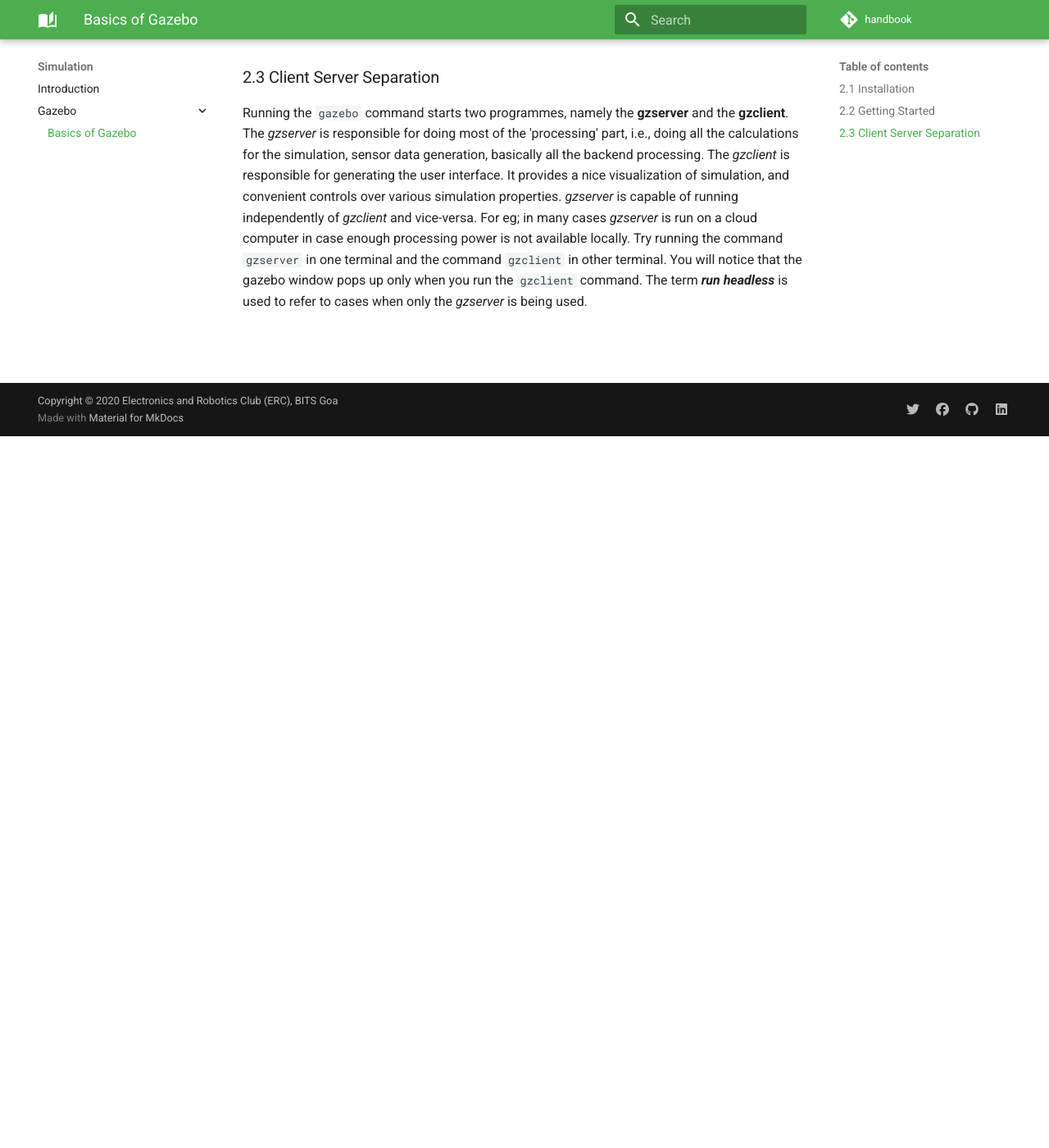
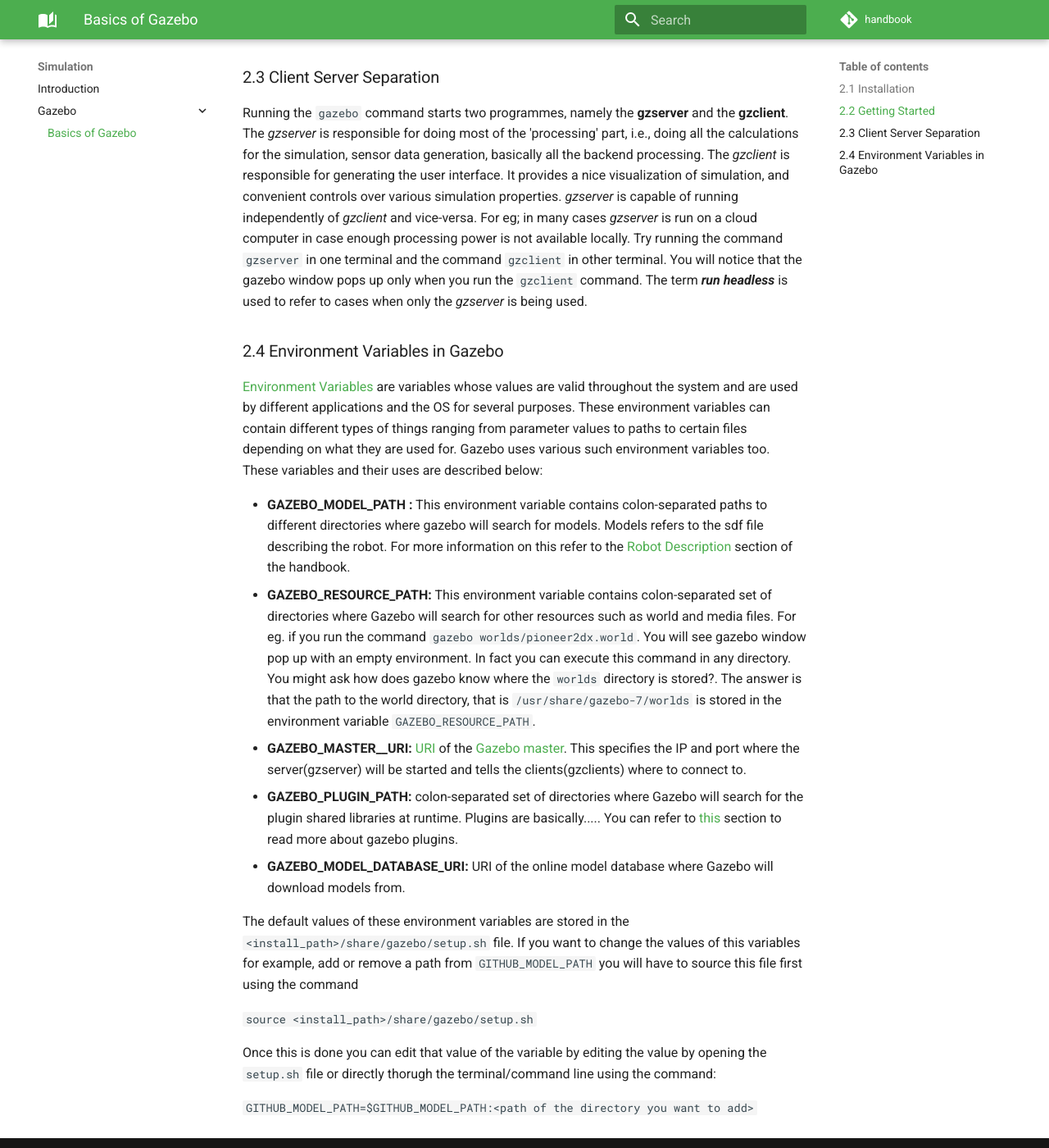
Before and after one commit to ERC-BPGC/handbook, an MkDocs documentation site: the page built from docs/simulation/gazebo/basics.md, in a window 1280 px wide and 1400 px high, scrolled down 868 px. Shown: the whole window at 82% size. Built offline with MkDocs 1.6.1 and Material for MkDocs 9.7.7, drawn with Linux system fonts in a browser that asks for light colours; comment, search, counter and statistics services are not loaded.

```diff
--- a/docs/simulation/gazebo/basics.md
+++ b/docs/simulation/gazebo/basics.md
@@ -30,3 +30,25 @@ A file can be opened simply by running the follwing command in the command line:
 ### 2.3 Client Server Separation
 
 Running the `gazebo` command starts two programmes, namely the **gzserver** and the **gzclient**. The _gzserver_ is responsible for doing most of the 'processing' part, i.e., doing all the calculations for the simulation, sensor data generation, basically all the backend processing. The _gzclient_ is responsible for generating the user interface. It provides a nice visualization of simulation, and convenient controls over various simulation properties. _gzserver_ is capable of running independently of _gzclient_ and vice-versa. For eg; in many cases _gzserver_ is run on a cloud computer in case enough processing power is not available locally. Try running the command `gzserver` in one terminal and the command `gzclient` in other terminal. You will notice that the gazebo window pops up only when you run the `gzclient` command. The term **_run headless_** is used to refer to cases when only the _gzserver_ is being used.
+
+### 2.4 Environment Variables in Gazebo
+
+[Environment Variables]() are variables whose values are valid throughout the system and are used by different applications and the OS for several purposes. These environment variables can contain different types of things ranging from parameter values to paths to certain files depending on what they are used for. Gazebo uses various such environment variables too. These variables and their uses are described below:
+
+* **GAZEBO_MODEL_PATH :** This environment variable contains colon-separated paths to different directories where gazebo will search for models. Models refers to the sdf file describing the robot. For more information on this refer to the [Robot Description]() section of the handbook.
+  &nbsp;
+* **GAZEBO_RESOURCE_PATH:** This environment variable contains colon-separated set of directories where Gazebo will search for other resources such as world and media files. For eg. if you run the command `gazebo worlds/pioneer2dx.world`. You will see gazebo window pop up with an empty environment. In fact you can execute this command in any directory. You might ask how does gazebo know where the `worlds`  directory is stored?. The answer is that the path to the world directory, that is `/usr/share/gazebo-7/worlds` is stored in the environment variable `GAZEBO_RESOURCE_PATH`.
+&nbsp;
+* **GAZEBO_MASTER__URI:** [URI]() of the [Gazebo master](). This specifies the IP and port where the server(gzserver) will be started and tells the clients(gzclients) where to connect to.
+&nbsp;
+* **GAZEBO_PLUGIN_PATH:** colon-separated set of directories where Gazebo will search for the plugin shared libraries at runtime. Plugins are basically..... You can refer to [this]() section to read more about gazebo plugins.
+&nbsp;
+* **GAZEBO_MODEL_DATABASE_URI:** URI of the online model database where Gazebo will download models from.
+
+The default values of these environment variables are stored in the `<install_path>/share/gazebo/setup.sh` file. If you want to change the values of this variables for example, add or remove a path from `GITHUB_MODEL_PATH` you will have to source this file first using the command
+
+`source <install_path>/share/gazebo/setup.sh`
+
+Once this is done you can edit that value of the variable by editing the value by opening the `setup.sh` file or directly thorugh the terminal/command line using the command:
+
+`GITHUB_MODEL_PATH=$GITHUB_MODEL_PATH:<path of the directory you want to add>`
```
Also changed, not shown: CONTRIBUTION.md (+2 -2 lines), docs/simulation/Robot Description.md (deleted, +0 -1 lines), docs/simulation/gazebo/Robot Description.md (added, +6 -0 lines).
